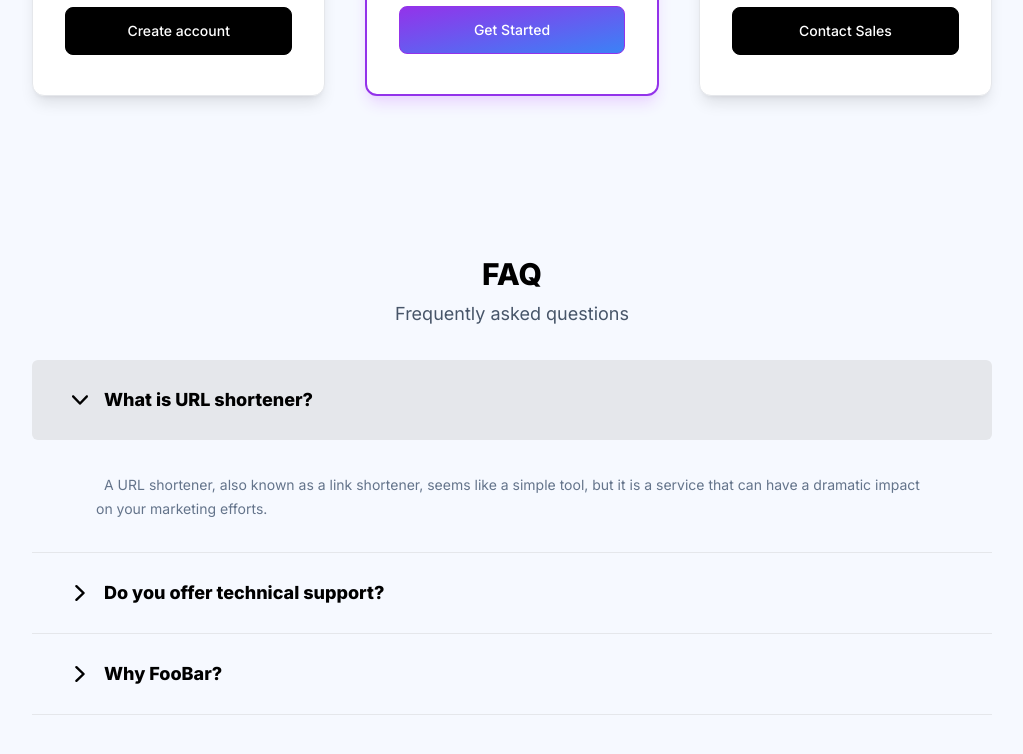
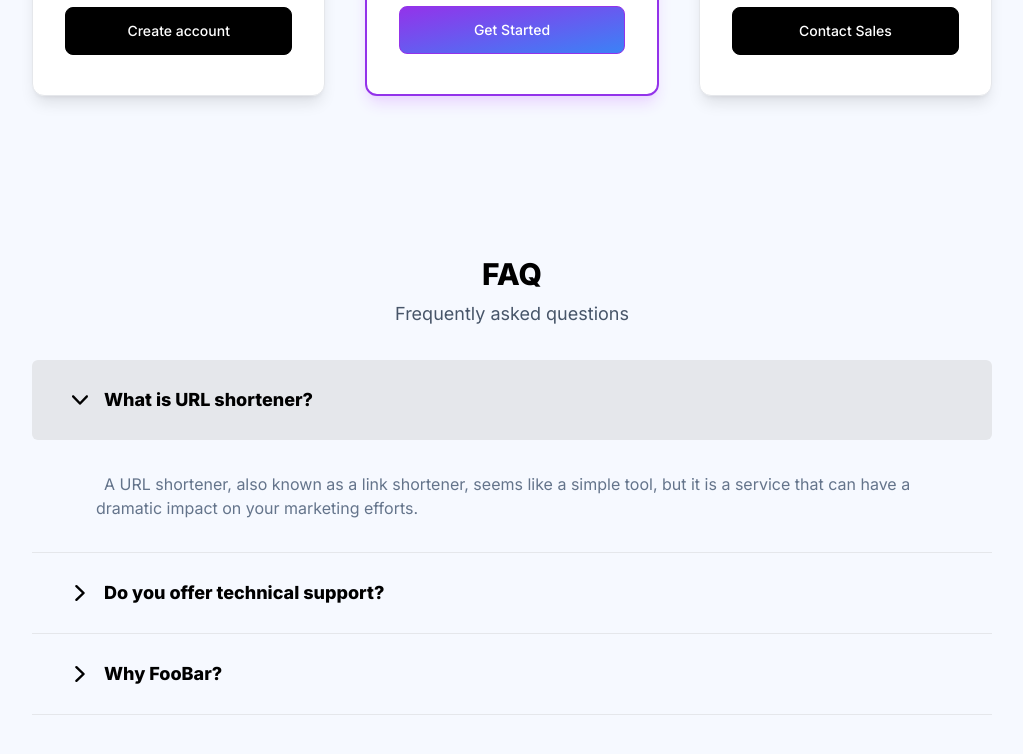
Before and after one commit to michaldziuba03/purly, a Next.js app in the folder apps/web/: page / in a window 1280 px wide. Both pictures are taken after a click on the button "What is URL shortener?". Shown: the part 1898-2652 px from the top of the page, without its empty margins (128-1151 px from the left). Built offline with nearby package versions, Linux system fonts and the light colour scheme.

Commit message:
feat(web): small landing page tweaks

```diff
--- a/apps/web/src/components/FAQ.tsx
+++ b/apps/web/src/components/FAQ.tsx
@@ -28,9 +28,7 @@ interface DisclosurePanelProps {
 const DisclosurePanel: React.FC<DisclosurePanelProps> = ({ text }) => {
     return (
         <Disclosure.Panel className='py-8 md:px-16 px-10'>
-            <span className='px-2 sm:text-sm'>
-                { text }
-            </span>
+            <span className='px-2 text-sm md:text-base'>{ text }</span>
         </Disclosure.Panel>
     )
 }
--- a/apps/web/src/components/sections/Hero.tsx
+++ b/apps/web/src/components/sections/Hero.tsx
@@ -10,7 +10,7 @@ import { projectName } from "@/vars";
 export const Hero: React.FC = () => {
     return (
         <Container>
-            <div className='flex flex-col items-center mx-auto max-w-4xl py-8 lg:py-16 xl:py-20'>
+            <div className='flex flex-col items-center mx-auto max-w-4xl py-8 lg:py-16 xl:py-20 2xl:py-24'>
                 <Title className='text-center'>Increase and track your network with
                     <GradientText> Open Source</GradientText>.
                 </Title>
@@ -27,7 +27,7 @@ export const Hero: React.FC = () => {
                     </div>
                 </div>
 
-                <div className='mt-16 flex flex-col items-center gap-4'>
+                <div className='mt-16 2xl:mt-20 flex flex-col items-center gap-4'>
                     <div className='animate-bounce'>
                         <MouseIcon />
                     </div>
```
